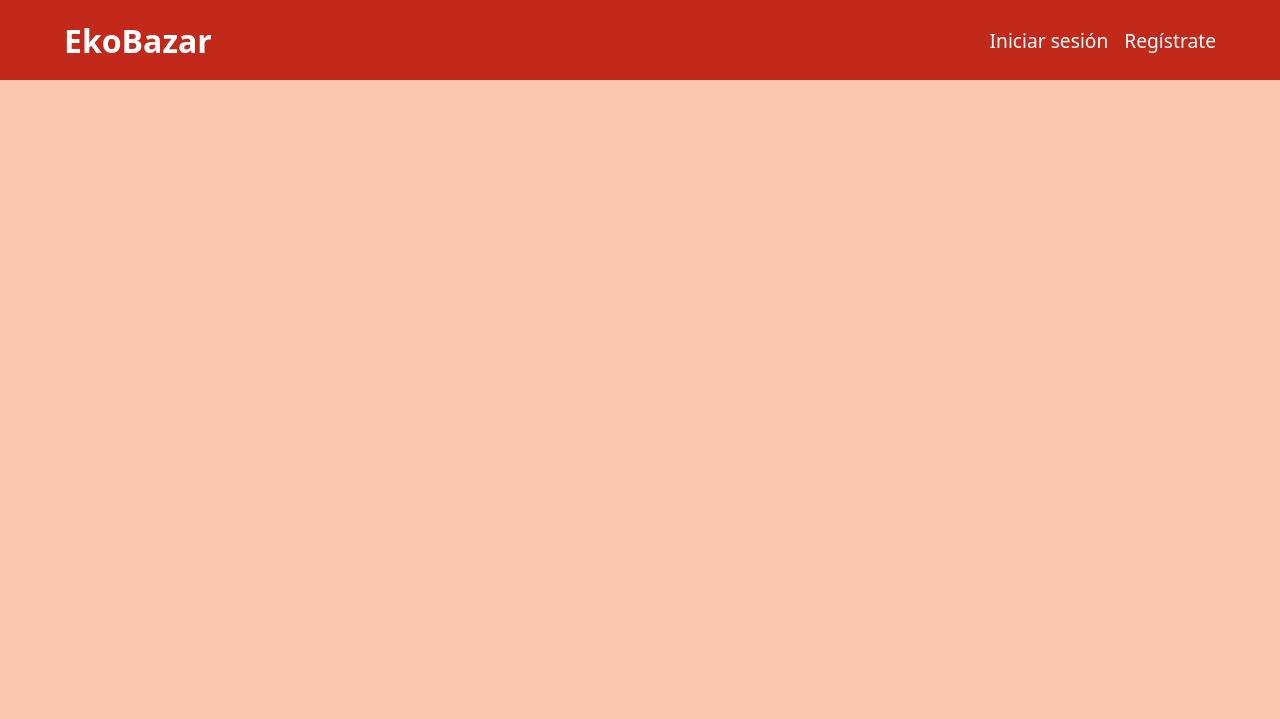
After one commit to SergioAlfonsoGlzTrejo/Proyecto, a PHP site: page /plantillas/header2.php in a window 1280 px wide. The commit adds this page. Shown: the top 719 px of the page. Run offline with PHP 8.4, Linux system fonts and the light colour scheme.

Commit message:
Inicio de sesión rediseñado

```diff
--- a/php/index.php
+++ b/php/index.php
@@ -1,6 +1,6 @@
 <?php
 // Conexión a la base de datos
-require_once 'db.php';
+require_once '../model/db.php';
 
 // Lógica para obtener productos de la base de datos (si lo deseas dinámico)
 $sql = "SELECT * FROM productos LIMIT 6";  // Ajusta esta consulta a tus necesidades
--- /dev/null
+++ b/view/css/iniciar_sesion.css
@@ -0,0 +1,131 @@
+* {
+   box-sizing: border-box;
+   margin: 0;
+   padding: 0;
+   font-family: system-ui, -apple-system, BlinkMacSystemFont, 'Segoe UI', Roboto, Oxygen, Ubuntu, Cantarell, 'Open Sans', 'Helvetica Neue', sans-serif, sans-serif;
+}
+
+body {
+   background-color: #fdc7af;
+   /*display: flex;
+   justify-content: center;
+   align-items: center;
+   min-height: 100vh;*/
+}
+
+nav {
+   display: flex;
+   justify-content: space-between;
+   align-items: center;
+   padding: 2% 5%;
+   background-color: #c2291b;
+   color: white;
+   height: 10vh;
+}
+
+section.login {
+   display: flex;
+   justify-content: center;
+   align-items: center;
+   padding: 3vw;
+}
+
+section.login > article.form {
+   background-color: white;
+   border-radius: 1rem;
+   padding: 2rem;
+   width: 30rem;
+   max-width: 90%;
+   display: flex;
+   flex-direction: column;
+   gap: 1rem;
+}
+
+main.container {
+   height: 80vh;
+   display: grid;
+   place-items: center;
+}
+
+main.container > nav {
+   display: flex;
+   justify-content: space-between;
+   align-items: center;
+}
+
+nav > ul {
+   list-style: none;
+   display: flex;
+   gap: 1rem;
+   font-size: 1.2rem;
+}
+
+nav > ul > li {
+   text-decoration: none;
+}
+
+h1 {
+   font-size: 2rem;
+   margin: 0;
+}
+
+h2 {
+   text-align: center;
+   font-size: 4rem;
+   width: 10ch;
+}
+
+form {
+   display: flex;
+   flex-direction: column;
+   gap: 1rem;
+}
+
+fieldset {
+   display: flex;
+   flex-direction: column;
+   gap: 0.5rem;
+   border: none;
+}
+
+input {
+   height: 32px;
+   padding: 0 8px;
+}
+
+button {
+   background-color: #003264;
+   color: white;
+   border: none;
+   padding: 0.5rem 1rem;
+   border-radius: 0.5rem;
+   cursor: pointer;
+   transition: all 0.3s ease;
+}
+
+button:hover {
+   background-color: #001632;
+}
+
+a {
+   color: #0161c2;
+   text-decoration: none;
+}
+
+nav a {
+   color: white;
+}
+
+a:hover {
+   text-decoration: underline;
+   color: #71b8ff;
+}
+
+footer.container {
+   display: flex;
+   align-items: flex-start;
+   padding: 2% 5%;
+   background-color: #c2291b;
+   color: white;
+   height: 10vh;
+}
--- /dev/null
+++ b/view/plantillas/header2.php
@@ -0,0 +1,23 @@
+<!DOCTYPE html>
+<html lang="en">
+<head>
+   <meta charset="UTF-8">
+   <meta name="viewport" content="width=device-width, initial-scale=1.0">
+   <title><?= $titulo ?? "EkoBazar" ?></title>
+   <link rel="stylesheet" type="text/css" href="https://unpkg.com/@phosphor-icons/web@2.1.1/src/regular/style.css"/>
+   <link rel="stylesheet" type="text/css" href="../css/iniciar_sesion.css"/>
+</head>
+<body>
+  <nav>
+     <h1><?= $titulo ?? "EkoBazar" ?></h1>
+     <ul>
+       <?php if (isset($_SESSION['user'])): ?>
+         <li style="font-weight: bold;">Hola, <?= $_SESSION['user']['nombre'] . " " . $_SESSION['user']['apellidos']; ?> 👋</li>
+         <li><a href="../../controller/login/logout.php">Cerrar sesión</a></li>
+       <?php else: ?>
+         <li><a href="../../view/login/iniciar_sesion.php">Iniciar sesión</a></li>
+         <li><a href="../../view/principal/formulario.php">Regístrate</a></li>
+       <?php endif; ?>
+     </ul>
+  </nav>
+  <main class="container">
```
Also changed, not shown: view/login/iniciar_sesion.php (+4 -3 lines).
